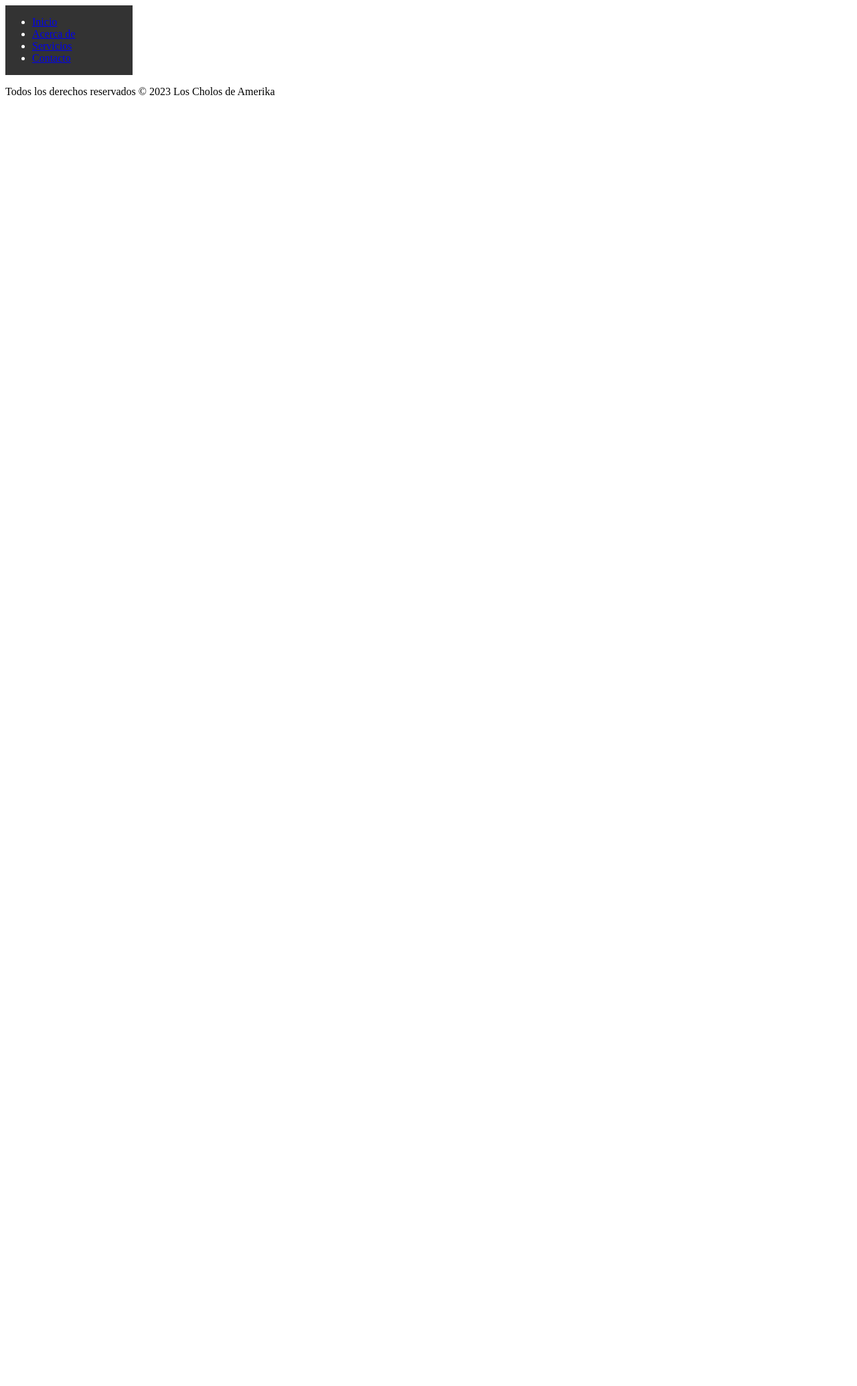
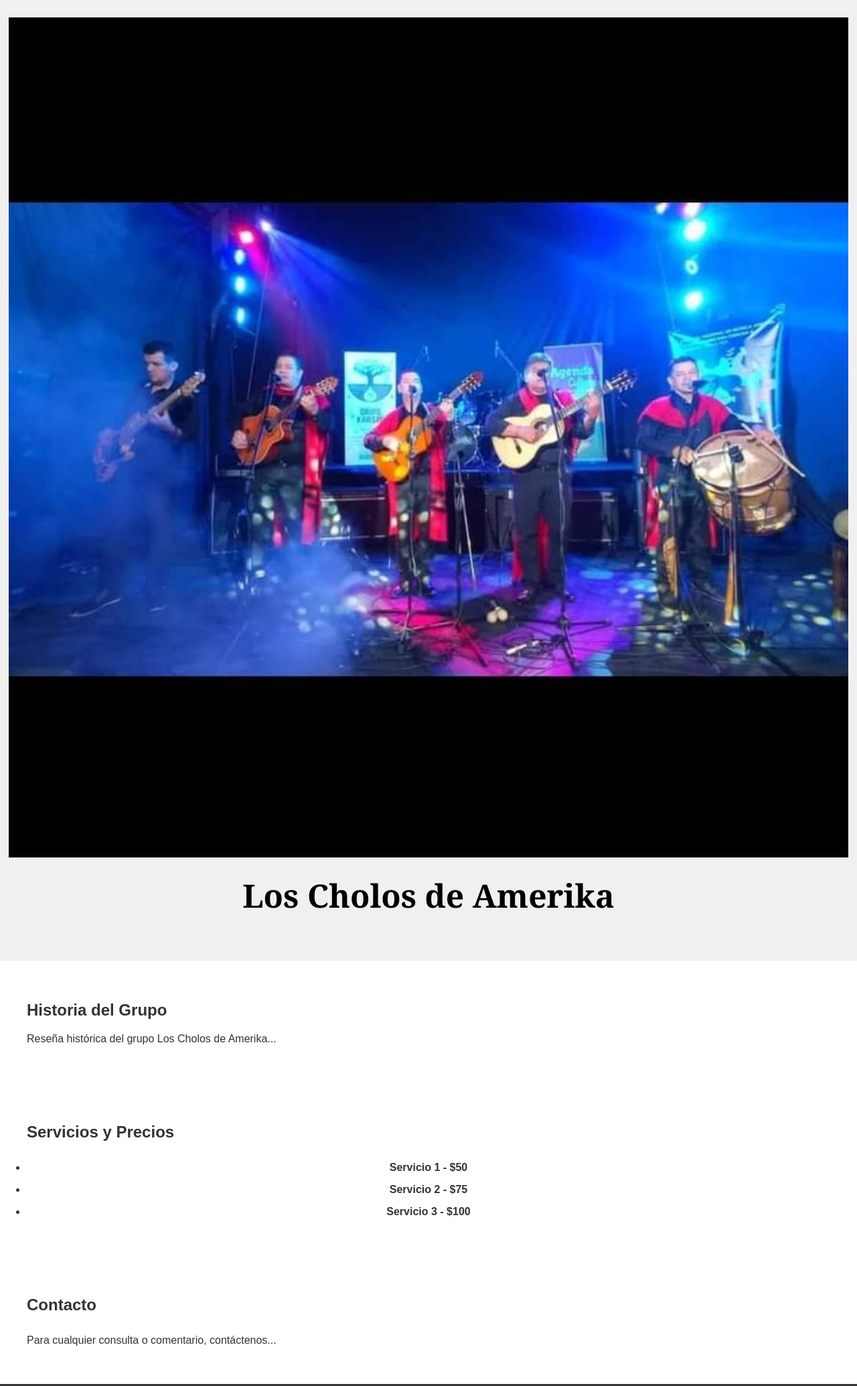
Before and after one commit to jairoandresg32/loscholosdeamerika, a plain HTML site: page index.html in a window 1280 px wide. Shown: the top 2069 px of the page at 67% size. Before the commit the page ends 800 px from the top, so only its background shows below. Drawn offline with Linux system fonts and the light colour scheme.

Commit message:
Ultima Act

```diff
--- a/css/styles.css
+++ b/css/styles.css
@@ -1,16 +1,98 @@
-.container {
-    display: flex;
-    flex-direction: column;
+body {
+    margin: 0;
+    padding: 0;
+    font-family: Arial, sans-serif;
 }
 
 .menu {
-    width: 15%;
+    position: fixed;
+    top: 0;
+    left: 0;
+    width: 100%;
+    background-color: rgba(0, 0, 0, 0.8);
+    color: white;
+    padding: 10px 0;
+    z-index: 1000;
+    display: none;
+    transition: top 0.3s;
+}
+
+.menu ul {
+    list-style: none;
+    text-align: center;
+    margin: 0;
+    padding: 0;
+}
+
+.menu li {
+    display: inline;
+    margin: 0 20px;
+}
+
+.menu a {
+    text-decoration: none;
+    color: white;
+    font-weight: bold;
+    transition: color 0.3s ease;
+}
+
+.menu a:hover {
+    color: #f0f0f0;
+}
+
+section {
+    padding: 2% 1%;
+    display: flexbox;
+    justify-content: center;
+}
+
+.inicio {
+    background-color: #f0f0f0;
+    text-align: center;
+    width: auto;
+}
+
+.imagen-titulo {
+    text-align: center;
+}
+
+.imagen-titulo img {
+    width: 100%;
+}
+
+.imagen-titulo h1 {
+    font-size: 48px;
+    font-family: "Georgia", serif;
+    margin-top: 20px;
+}
+
+.historia,
+.servicios,
+.contacto {
+    background-color: #fff;
+    color: #333;
+    padding: 40px;
+    box-shadow: 0 2px 4px rgba(0, 0, 0, 0.1);
+}
+
+.servicios h2,
+.contacto h2 {
+    margin-bottom: 30px;
+}
+
+.servicios ul {
+    padding-left: 0;
+    text-align: center;
+}
+
+.servicios li {
+    margin-bottom: 15px;
+    font-weight: bold;
+}
+
+footer {
     background-color: #333;
     color: white;
+    padding: 20px 0;
+    text-align: center;
 }
-
-.secciones {
-    flex: 1;
-    background-color: #f0f0f0;
-
-}
--- a/index.html
+++ b/index.html
@@ -1,38 +1,58 @@
 <!DOCTYPE html>
-<html lang="en">
+<html lang="es">
+
 <head>
     <meta charset="UTF-8">
     <meta name="viewport" content="width=device-width, initial-scale=1.0">
     <title>Los Cholos de Amerika</title>
     <link rel="stylesheet" href="css/styles.css">
 </head>
+
 <body>
-    <div class="container">
-        <div class="menu">
+    <nav class="menu">
         <ul>
-                <li><a href="#incio">Inicio</a></li>
-                <li><a href="#acerca_de">Acerca de</a></li>
+            <li><a href="#inicio">Inicio</a></li>
+            <li><a href="#historia">Historia</a></li>
             <li><a href="#servicios">Servicios</a></li>
             <li><a href="#contacto">Contacto</a></li>
         </ul>
+    </nav>
+
+    <section class="inicio" id="inicio">
+        <div class="imagen-titulo">
+            <img src="img/imagen1.jpg" alt="Los Cholos de Amerika">
+            <h1>Los Cholos de Amerika</h1>
         </div>
-        <div class="secciones">
-            <section class="inicio" id="inicio">
+    </section>
 
+    <section class="historia" id="historia">
+        <div class="contenido">
+            <h2>Historia del Grupo</h2>
+            <p>Reseña histórica del grupo Los Cholos de Amerika...</p>
+        </div>
     </section>
-            <section class="acerca_de" id="acerca_de">
 
+    <section class="servicios" id="servicios">
+        <div class="contenido">
+            <h2>Servicios y Precios</h2>
+            <ul>
+                <li>Servicio 1 - $50</li>
+                <li>Servicio 2 - $75</li>
+                <li>Servicio 3 - $100</li>
+            </ul>
+        </div>
     </section>
-            <section class="servicios" id="servicios">
 
+    <section class="contacto" id="contacto">
+        <div class="contenido">
+            <h2>Contacto</h2>
+            <p>Para cualquier consulta o comentario, contáctenos...</p>
+        </div>
     </section>
-            <section class="contacto" id="contacto">
 
-            </section>
-        </div>
-    </div>
     <footer>
         <p>Todos los derechos reservados &copy; 2023 Los Cholos de Amerika</p>
     </footer>
 </body>
+
 </html>
```
Lines whose indentation alone changed are shown as unchanged.
